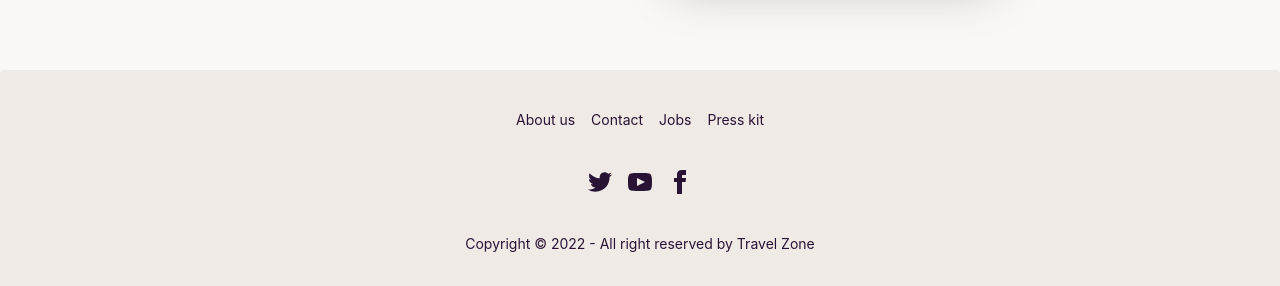
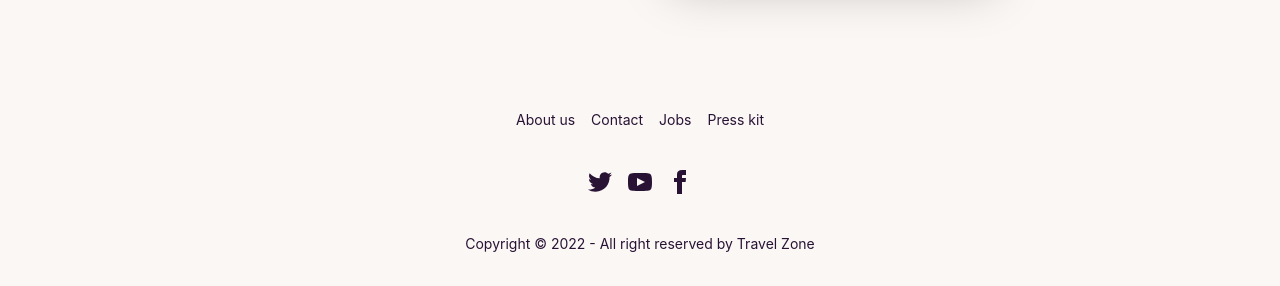
Before and after one commit to subirdas29/travel-zone-client, a React (Create React App) app: page /login in a window 1280 px wide. Shown: the part 666-952 px from the top of the page. Built offline with nearby package versions, Linux system fonts and the light colour scheme; no server answers.

Commit message:
readme-file added

```diff
--- a/package.json
+++ b/package.json
@@ -14,6 +14,7 @@
     "react-photo-view": "^1.2.2",
     "react-router-dom": "^6.4.3",
     "react-scripts": "5.0.1",
+    "react-toastify": "^9.1.1",
     "web-vitals": "^2.1.4"
   },
   "scripts": {
--- a/src/Pages/MyReviews/MyAllReviews.js
+++ b/src/Pages/MyReviews/MyAllReviews.js
@@ -1,9 +1,11 @@
 import React from 'react';
 import { Link } from 'react-router-dom';
+import { toast } from 'react-toastify';
 import useTitle from '../../Hooks/useTitle';
 
 const MyAllReviews = ({allReview,handleDelete}) => {
   useTitle('MyReviews')
+  const notify = () => toast("Your Review deleted!");
     const {img,customer,service_name,email,text,_id} =allReview
     return (
 
@@ -33,7 +35,7 @@ const MyAllReviews = ({allReview,handleDelete}) => {
 </td>
 <td>{email}</td>
 <th>
-<Link to={`/myreviews/${_id}`}> <button className="btn btn-outline btn-warning">Edit</button></Link>
+<Link to={`/myreviews/${_id}`}> <button onClick={notify} className="btn btn-outline btn-warning">Edit</button></Link>
 </th>
 </tr>
 
--- a/src/Pages/MyReviews/MyReviews.js
+++ b/src/Pages/MyReviews/MyReviews.js
@@ -1,4 +1,5 @@
 import React, { useContext, useEffect, useState } from 'react';
+
 import  { AuthContext } from '../../Contexts/Authprovider';
 import MyAllReviews from './MyAllReviews';
 
@@ -6,6 +7,7 @@ const MyReviews = () => {
 
     const {user} =useContext(AuthContext)
     const [allReviews, setAllReviews] = useState([])
+
 
 
     useEffect(() => {
@@ -29,7 +31,7 @@ const MyReviews = () => {
 
                         const filter = allReviews.filter(review => review._id !== _id)
                         setAllReviews(filter)
-                        alert('your order is deleted')
+                        // alert('your order is deleted')
 
                     }
                 })
--- a/src/Pages/Shared/Footer/Footer.js
+++ b/src/Pages/Shared/Footer/Footer.js
@@ -2,7 +2,7 @@ import React from 'react';
 
 const Footer = () => {
     return (
-        <footer className="footer footer-center p-10 bg-base-200 text-base-content rounded">
+        <footer className="footer footer-center p-10 bg-[#FAF7F5] text-base-content rounded">
   <div className="grid grid-flow-col gap-4">
     <a className="link link-hover">About us</a>
     <a className="link link-hover">Contact</a>
```
Also changed, not shown: 2 other files (tests, documents, lock files or other folders).
